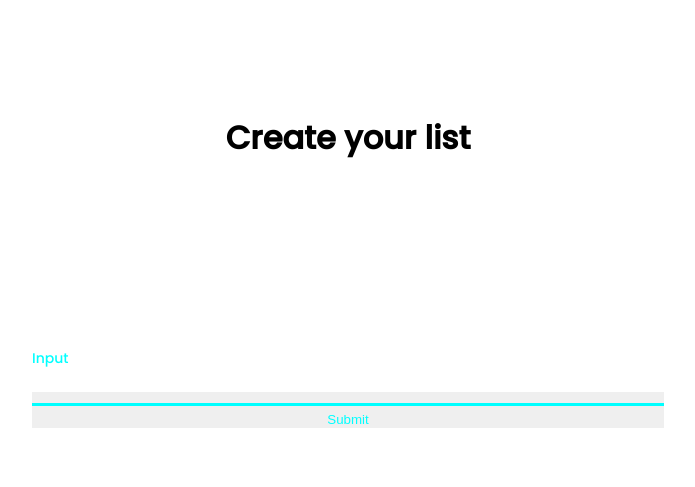
After one commit to mdmartel/healthez, a Django app: page /input/ in a window 1280 px wide. The commit adds this page. Shown: the top 487 px of the page, without its empty margins (292-987 px from the left). Run offline with Django 3.2, Linux system fonts and the light colour scheme.

Commit message:
update pages

```diff
--- /dev/null
+++ b/healthez_site/healthez_app/static/input.css
@@ -0,0 +1,65 @@
+body {
+    height: 60vh;
+    display: flex;
+    justify-content: space-around;
+    align-items: center;
+    flex-direction: column;
+    font-family: 'Poppins', sans-serif;
+
+}
+
+.form{
+    width:50%;
+    position:relative;
+    height: 50px;
+    overflow: visible;
+
+}
+
+.form input{
+    width: 100%;
+    height: 100%;
+    color: aqua;
+    padding-top: 20px;
+    border: none;
+    outline: none;
+}
+
+.form label{
+    position: absolute;
+    bottom: -3px;
+    left: 0%;
+    width: 100%;
+    height: 100%;
+    pointer-events: none;
+    border-bottom: 1px solid black;
+}
+.form label::after{
+    content:"";
+    position: absolute;
+    left: 0px;
+    bottom: -1px;
+    height: 100%;
+    width: 100%;
+    border-bottom: 3px solid aqua;
+    transition: all 0.3s ease;
+}
+
+.content-name{
+    position: absolute;
+    bottom: 5px;
+    left: 0px;
+    transition: all 0.3s ease;
+}
+
+.form input:focus + .label-name .content-name,
+.form input:valid + .label-name .content-name{
+    transform: translateY(-150%);
+    font-size: 14px;
+    color: aqua;
+}
+
+.form input:focus + .label-name::after,
+.form input:valid + .label-name::after {
+    transform:translateX(0%);
+}
--- /dev/null
+++ b/healthez_site/healthez_app/templates/Form_input.html
@@ -0,0 +1,34 @@
+<!Doctype html>
+<html lang="en">
+
+  <head>
+    <meta charset="utf-8" >
+    <meta name="viewport" content="width=device-width, initial-scale=1.0">
+      <meta http-equiv="X-UA-Compatible" content="ie=edge" >
+      {% load static %}
+      <link rel="stylesheet" href="{% static 'input.css' %}">
+      <link rel="preconnect" href="https://fonts.gstatic.com">
+      <link href="https://fonts.googleapis.com/css2?family=Poppins:wght@500&display=swap" rel="stylesheet">
+
+    <title>HealthEz</title>
+  </head>
+
+     <body>
+         <h1>Create your list</h1>
+
+      <div class="form">
+        <form action="lookup" method="POST">
+          {% csrf_token %}
+          <input type="text" name="name" autocomplete="off" required>
+          <input type="submit">
+          <label for="name" class="label-name" >
+            <span class="content-name">Input</span>
+          </label>
+        </form>
+      </div>
+
+
+
+
+  </body>
+</html>
--- a/healthez_site/healthez_app/urls.py
+++ b/healthez_site/healthez_app/urls.py
@@ -6,4 +6,6 @@ urlpatterns = [
     path('test/', views.bootstrap_test,name='bootstrap_test'),
     path('db_test/', views.food_test,name='food_test'),
     path('db_test_add/<str:name>', views.food_add,name='food_add'),
+    path('input/', views.search_test,name='search_test'),
+    path('input/lookup', views.run_search,name='run_search'),
 ]
--- a/healthez_site/healthez_app/utils/foodDB.py
+++ b/healthez_site/healthez_app/utils/foodDB.py
@@ -1,6 +1,6 @@
 import datetime
 from ..models import Food
-from callfoodAPI import callFoodAPI
+from .callFoodAPI import callFoodAPI
 
 def foodSearch(user_food):
     cachedFood = getAllFood() # Type = python set
--- a/healthez_site/healthez_app/views.py
+++ b/healthez_site/healthez_app/views.py
@@ -1,5 +1,6 @@
 from django.shortcuts import render
 from django.http import HttpResponse
+from django.template import RequestContext
 from .utils import foodDB
 # Create your views here.
 
@@ -16,3 +17,11 @@ def food_test(request):
 def food_add(request, name):
 	foodDB.addFood(name)
 	return HttpResponse("added",name)
+
+def search_test(request):
+	return render(request, 'Form_input.html', {})
+
+def run_search(request):
+	if request.method == 'POST':
+		print(request.POST['name'])
+		return render(request, 'Form_input.html')
--- a/healthez_site/healthez_site/settings.py
+++ b/healthez_site/healthez_site/settings.py
@@ -119,3 +119,8 @@ USE_TZ = True
 # https://docs.djangoproject.com/en/3.1/howto/static-files/
 
 STATIC_URL = '/static/'
+
+# Media
+#MEDIA_ROOT = BASE_DIR.child('media')
+#MEDIA_URL = '/media/'
+#STATIC_ROOT = BASE_DIR.child('staticfiles')
--- a/healthez_site/healthez_site/urls.py
+++ b/healthez_site/healthez_site/urls.py
@@ -15,6 +15,7 @@ Including another URLconf
 """
 from django.contrib import admin
 from django.urls import path, include
+from django.conf import settings
 
 urlpatterns = [
     path('admin/', admin.site.urls),
```
Also changed, not shown: healthez_site/healthez_app/static/default.css (added, +160 -0 lines), healthez_site/healthez_app/templates/Index.html (+84 -43 lines), healthez_site/healthez_app/static/images/grocery_stock.png (added), healthez_site/healthez_app/static/images/healthez_logo.png (added).
